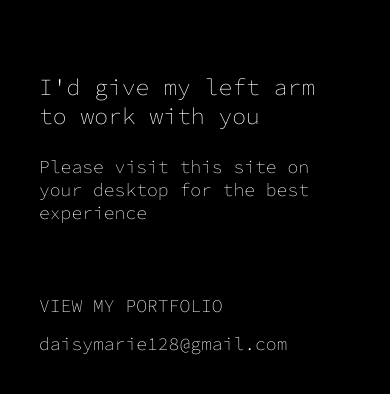
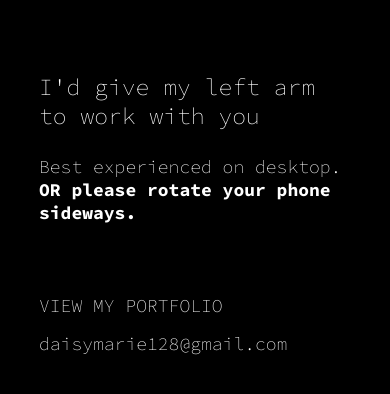
Before and after one commit to daisymarie128/my-left-arm, a plain HTML site: page index.html in a window 390 px wide. Shown: the part 208-602 px from the top of the page. Drawn offline with nearby package versions, Linux system fonts and the light colour scheme.

Commit message:
mobile functionality

```diff
--- a/index.html
+++ b/index.html
@@ -21,13 +21,26 @@
       <div id="rotate-banner">
         <div id="mobile-content">
           <h1>I'd give my left arm to work with you</h1>
-          <h2>Please visit this site on your desktop for the best experience</h2>
+          <h2 class="error">Best experienced on desktop. <br>
+            <strong>OR please rotate your phone sideways.</strong>
+          </h2>
           <a class="portfolio-link" target="_blank" href="http://daisymarie128.github.io/">View my portfolio</a>
           <a class="portfolio-link" href="mailto:daisymarie128@gmail.com">daisymarie128@gmail.com</a>
         </div>
       </div>
-      <div class="arm-xray"></div>
-      <div class="reveal"></div>
+      <div id="error-banner">
+        <div id="mobile-content">
+          <h1>I'd give my left arm to work with you</h1>
+          <h2>
+            Please use Chrome on desktop for the best experience.
+          </h2>
+          <a class="portfolio-link" target="_blank" href="http://daisymarie128.github.io/">View my portfolio</a>
+          <a class="portfolio-link" href="mailto:daisymarie128@gmail.com">daisymarie128@gmail.com</a>
+        </div>
+      </div>
+      <article id="reveal">
+        <img src="assets/arm-hiremeplease.jpg" id="xray">
+      </article>
       <h2 class="heading">I'd give my left arm to work with you</h2>
       <a class="portfolio-link" target="_blank" href="http://daisymarie128.github.io/">View my portfolio</a>
       <div id="info-btn">about</div>
@@ -36,7 +49,7 @@
         <div id="pop-out-text">
           <h2>My left arm *</h2>
           <p>This site was built just for my own fun, but also to let you know that I love your company and would give my left arm to work for you. <br><br>
-          My name's Daisy and I'm a front-end developer from Sydney but am moving to London in October. I've worked as a developer for 2 years now and have had the privilege of working at amazing places like Arup and Google's Creative  Lab, and I'm now on the lookout for the next amazing place to work. I'd love to work in a fun, challenging environment where I can work on exciting interactive projects, that allow me to grow as a developer and put my skills to a good use.<br>
+          My name's Daisy and I'm a front-end developer from Sydney but am moving to London in October. I've worked as a developer for 2 years now and have had the privilege of working at amazing places like Arup and Google's Creative  Lab. I'm now on the lookout for the next amazing place to work. I'd love to work in a fun, challenging environment where I can work on exciting interactive projects that allow me to grow as a developer and put my skills to a good use.<br>
           <i>*And yes I got an x-ray just to build this.</i>
           </p>
           <a class="portfolio-link" target="_blank" href="http://daisymarie128.github.io/">View my portfolio</a>
--- a/index.js
+++ b/index.js
@@ -6,21 +6,25 @@
 
 ---------------------------- */
 
-var container,
-    reveal,
-    infoBtn,
-    closeBtn,
-    infoPopOut;
 
-reveal = document.getElementsByClassName('reveal')[0];
-infoBtn = document.getElementById('info-btn');
-closeBtn = document.getElementById('close');
-infoPopOut = document.getElementById('info-pop-out');
-document.addEventListener('mousemove', function (ev) {
-    reveal.style.top = ev.clientY - 65 + 'px';
-    return reveal.style.left = ev.clientX - 65 + 'px';
-});
 
+window.onload = function() {
+  var reveal = document.getElementById('reveal'),
+      xray = document.getElementById('xray'),
+      container = document.getElementById('container'),
+      hammerEl = new Hammer(container),
+      infoBtn = document.getElementById('info-btn'),
+      closeBtn = document.getElementById('close'),
+      infoPopOut = document.getElementById('info-pop-out'),
+      errorBanner = document.getElementById('error-banner'),
+      currentMousePos = {
+        x: -1,
+        y: -1
+      };
+
+  uglyBrowserSniff();
+
+  // this handles opening and closing of about text
   infoBtn.addEventListener('click', function() {
     infoPopOut.classList.add('show');
   });
@@ -29,16 +33,61 @@ closeBtn.addEventListener('click', function() {
     infoPopOut.classList.remove('show');
   });
 
+  // this handles the image reveal on desktop
+  reveal.addEventListener('mousemove', function(e) {
+    currentMousePos.x = e.pageX;
+    currentMousePos.y = e.pageY;
+    xray.style.webkitMaskPositionY = currentMousePos.y - 75 + 'px' ;
+    xray.style.webkitMaskPositionX = currentMousePos.x - 75 + 'px' ;
+  })
 
-// this is for a future version on mobile
-// // create our hammer element
-// var hammerEl = new Hammer(container);
-//
-// // listen for our movement on a device
-// // then move our div
-// hammerEl.on("panstart panmove", function(ev) {
-//   var yPosition = ev.srcEvent.touches[0].clientY;
-//   var xPosition = ev.srcEvent.touches[0].clientX;
-//   reveal.style.top = yPosition - 65 + 'px';
-//   return reveal.style.left = xPosition - 65 + 'px';
-// });
+  // listen for our movement on a device
+  // then move our div
+  hammerEl.on("panstart panmove", function(e) {
+    var pagePositions = e.srcEvent.touches[0]
+    currentMousePos.x = pagePositions.pageX;
+    currentMousePos.y = pagePositions.pageY;
+    xray.style.webkitMaskPositionY = currentMousePos.y - 75 + 'px' ;
+    xray.style.webkitMaskPositionX = currentMousePos.x - 75 + 'px' ;
+  });
+
+  // unfortunatly I'm browser sniffing - css masking property not supported in Firefox
+  function uglyBrowserSniff() {
+    var browserName;
+
+      // Opera 8.0+
+      if ((window.opr && opr.addons) || window.opera || (navigator.userAgent.indexOf(' OPR/') >= 0)) {
+        browserName = "Opera";
+      }
+
+      // Firefox 1.0+
+      if (typeof InstallTrigger !== 'undefined') {
+        browserName = "Firefox";
+      }
+
+      // At least Safari 3+: "[object HTMLElementConstructor]"
+      if (Object.prototype.toString.call(window.HTMLElement).indexOf('Constructor') > 0) {
+        browserName = "Safari";
+      }
+
+      // Internet Explorer 6-11
+      if ((/*@cc_on!@*/false) || (document.documentMode)) {
+        browserName = "IE";
+      }
+
+      // Edge 20+
+      if (!(document.documentMode) && window.StyleMedia) {
+        browserName = "Edge";
+      }
+
+      // Chrome 1+
+      if (window.chrome && window.chrome.webstore) {
+        browserName = "Chrome";
+      }
+
+      if (browserName == "Firefox" || browserName == "Opera" || browserName == "IE" || browserName == "Edge"){
+        errorBanner.classList.add('show')
+        console.log(browserName)
+      };
+  }
+}
--- a/style.css
+++ b/style.css
@@ -13,13 +13,25 @@ html, body {
   font-family: 'Source Code Pro', monospace;
 }
 
+* {
+  box-sizing: border-box;
+}
+
 #container {
   width: 100%;
+  background-color: black;
+  height: 100vh;
+  overflow: hidden;
+  position: fixed;
 }
 
 a {
   color: #ffffff;
   text-decoration: none;
+}
+
+.error {
+  font-weight: 400;
 }
 
 /*----------------------
@@ -37,6 +49,7 @@ a {
 
 .heading {
   font-size: 1.4rem;
+  top: 0;
 }
 
 .portfolio-link {
@@ -108,6 +121,7 @@ a {
   color: #ffffff;
   opacity: 0.9;
   display: none;
+  z-index: 2;
 }
 
 #info-pop-out i{
@@ -121,10 +135,11 @@ a {
 
 #close {
   position: absolute;
-  right: 40px;
-  top: 40px;
+  right: 30px;
+  top: 30px;
   font-size: 1.5rem;
   cursor: pointer;
+  padding: 10px;
 }
 
 #pop-out-text {
@@ -153,44 +168,35 @@ a {
   this is what is doing the image reveal
 
 ----------------------*/
-.reveal, .arm-xray{
+#reveal {
+  position: absolute;
+  top: 50%;
+  left: 50%;
+  transform: translate( -50%, -50%);
+  margin: 0;
+  height: auto;
   width: 100%;
-  height: 100vh;
-  position: absolute;
-  background-size: 100%;
-  background-attachment: fixed;
-  background-repeat: no-repeat;
-  background-position: center center;
-
+  background: url('assets/xray-02.jpg') no-repeat;
+  background-size: 100% auto;
 }
 
-.reveal {
-  background-image: url("assets/arm-hiremeplease.jpg");
+#xray{
+  width: 100%;
+  margin: 0;
+  mask-image: url('assets/xray-02.jpg');
+  -webkit-mask-image: url('assets/xray-02.jpg');
+  -webkit-mask-repeat: no-repeat;
+  -webkit-mask-size: 150px 150px;
+  cursor: none;
 }
 
-.arm-xray{
-  background-image: url("assets/xray-02.jpg");
-  background-color: #000000;
-}
-
-.reveal {
-  width: 160px;
-  height: 160px;
-  position: absolute;
-  top: 25%;
-  left: 40%;
-  /*border-radius: 50%;*/
-  border: 1px solid white;
-  background-size: 100%;
-  cursor: none;
-}
 
 /*--------------------------
 
     Mobile Styles
 
 -------------------------*/
-#rotate-banner {
+#rotate-banner, #error-banner {
   display: none;
   width: 100%;
   height: 100%;
@@ -204,7 +210,7 @@ a {
   text-align: center;
 }
 
-#rotate-banner #mobile-content {
+#rotate-banner #mobile-content, #error-banner #mobile-content {
   position: absolute;
   top: 50%;
   left: 50%;
@@ -214,18 +220,18 @@ a {
   font-size: 2.3rem;
 }
 
-#rotate-banner h1, #rotate-banner h2 {
+#rotate-banner h1, #rotate-banner h2, #error-banner h1, #error-banner h2 {
   font-weight: 200;
   font-size: 2.3rem;
   text-align: left;
 }
 
-#rotate-banner h2 {
+#rotate-banner h2, #error-banner h2 {
   font-size: 1.8rem;
   margin-top: 25px;
 }
 
-#rotate-banner a {
+#rotate-banner a, #error-banner a {
   text-align: left;
   position: relative;
   top: 0;
@@ -237,7 +243,7 @@ a {
   text-transform: lowercase;
 }
 
-#rotate-banner a:first-of-type {
+#rotate-banner a:first-of-type, #error-banner a:first-of-type {
   margin-top: 70px;
   text-transform: uppercase;
 }
@@ -254,7 +260,15 @@ a {
 
 --------------------------------------------- */
 @media screen and (max-height: 475px) and (orientation: landscape) {
+  html {
+    font-size: 8px;
+  }
+
   #rotate-banner {
-    display: block;
+    display: none;
+  }
+
+  #pop-out-text {
+    width: 85%;
   }
 }
```
Lines whose indentation alone changed are shown as unchanged.
